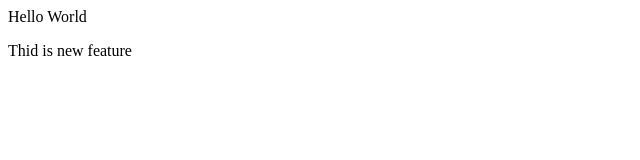
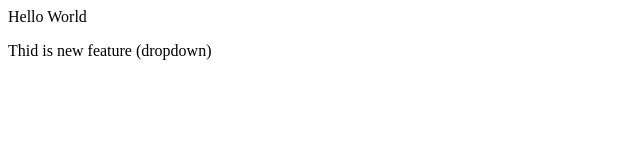
Before and after one commit to hiteshraj786/LocalRepo, a plain HTML site: page index.html in a window 1280 px wide. Shown: the full height of the page, 0-640 px from the left. Drawn offline with Linux system fonts and the light colour scheme.

```diff
--- a/index.html
+++ b/index.html
@@ -1,3 +1,3 @@
 <p>Hello World</p>
 <!-- github repo -> clone -> changes -> add -> commit -> push  -->
- <p>Thid is new feature</p>
+ <p>Thid is new feature (dropdown)</p>
```
